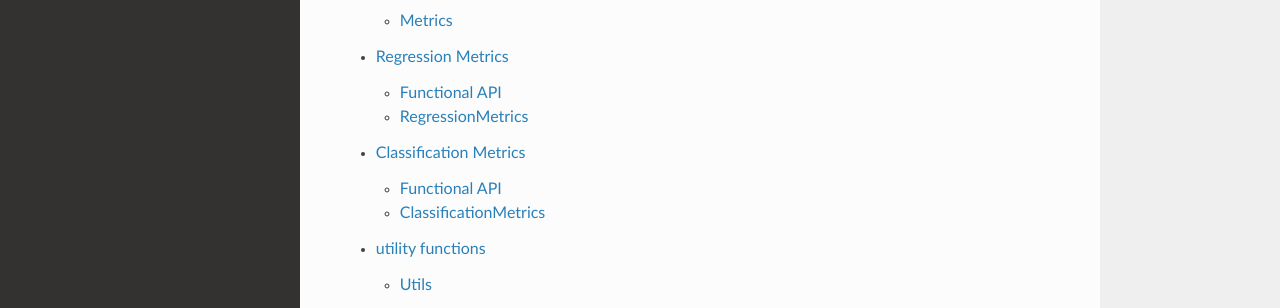
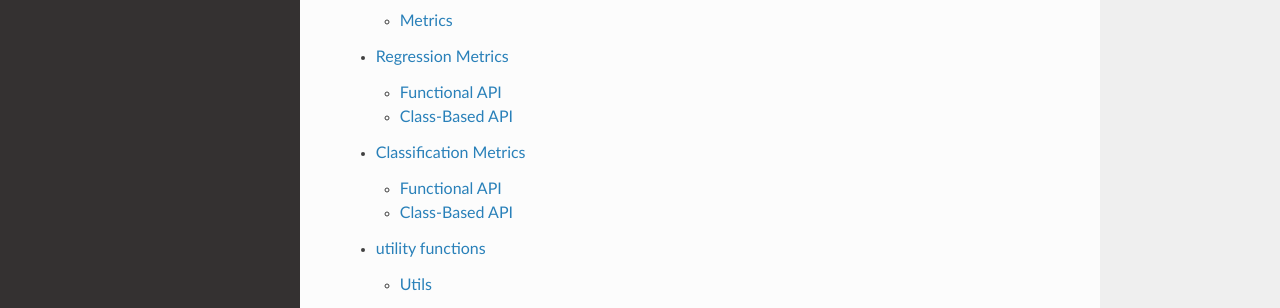
Before and after one commit to AtrCheema/SeqMetrics, a Sphinx documentation site: the page built from docs/source/index.rst, in a window 1280 px wide and 1106 px high. Shown: the part 463-771 px from the top of the window. Built offline with Sphinx 7.4.7 and the Read the Docs theme 2.0.0, drawn with Linux system fonts in a browser that asks for light colours.

Commit message:
Setting labels for functional and class based API in docs

```diff
--- a/docs/source/cls.rst
+++ b/docs/source/cls.rst
@@ -16,7 +16,7 @@ metrics.
 .. autofunction:: SeqMetrics.cross_entropy
 .. autofunction:: SeqMetrics.ClassificationMetrics
 
-ClassificationMetrics
+Class-Based API
 =====================
 .. autoclass:: SeqMetrics.ClassificationMetrics
    :members:
--- a/docs/source/rgr.rst
+++ b/docs/source/rgr.rst
@@ -122,7 +122,7 @@ metrics.
 
 
 
-RegressionMetrics
+Class-Based API
 ==================
 .. autoclass:: SeqMetrics.RegressionMetrics
    :members:
```
